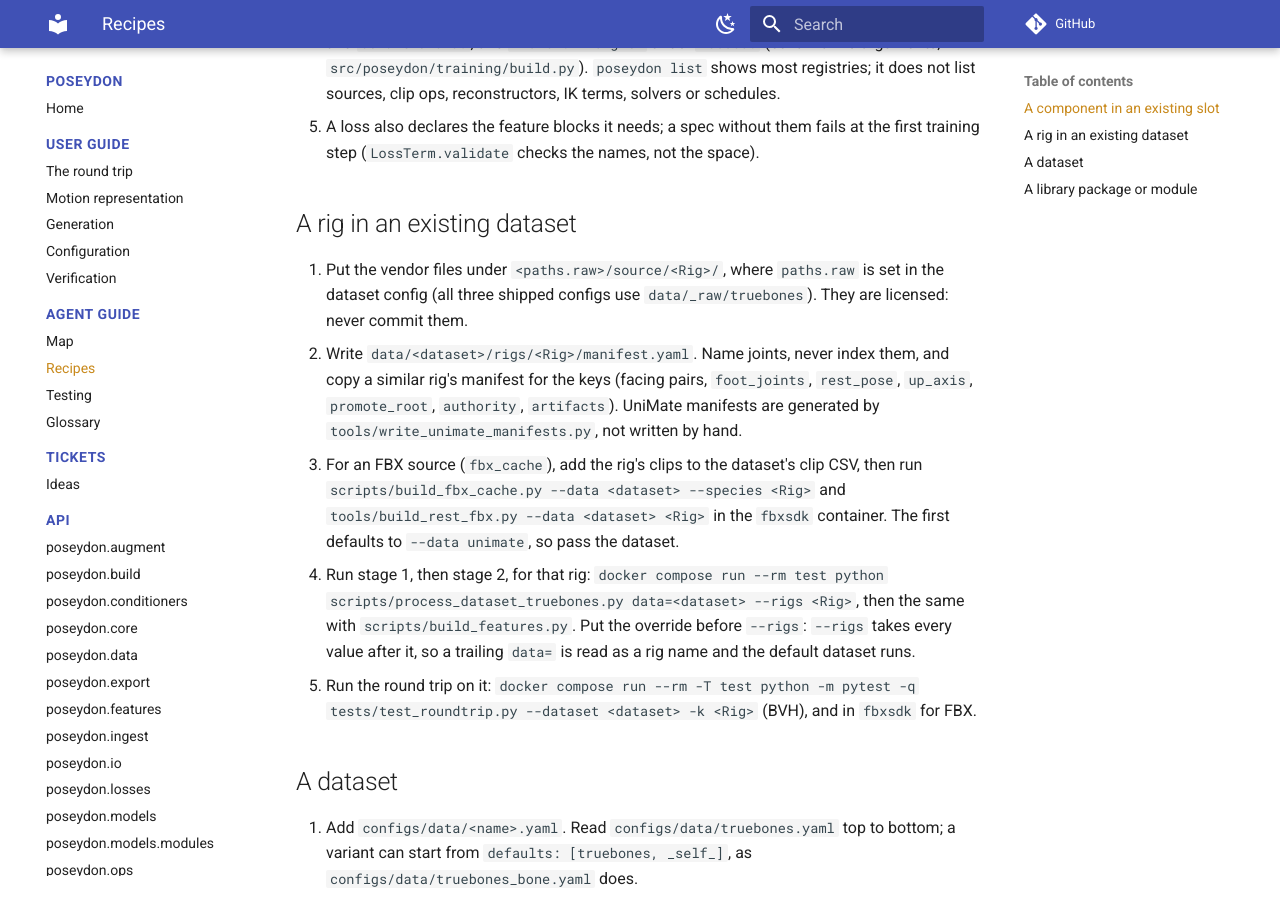
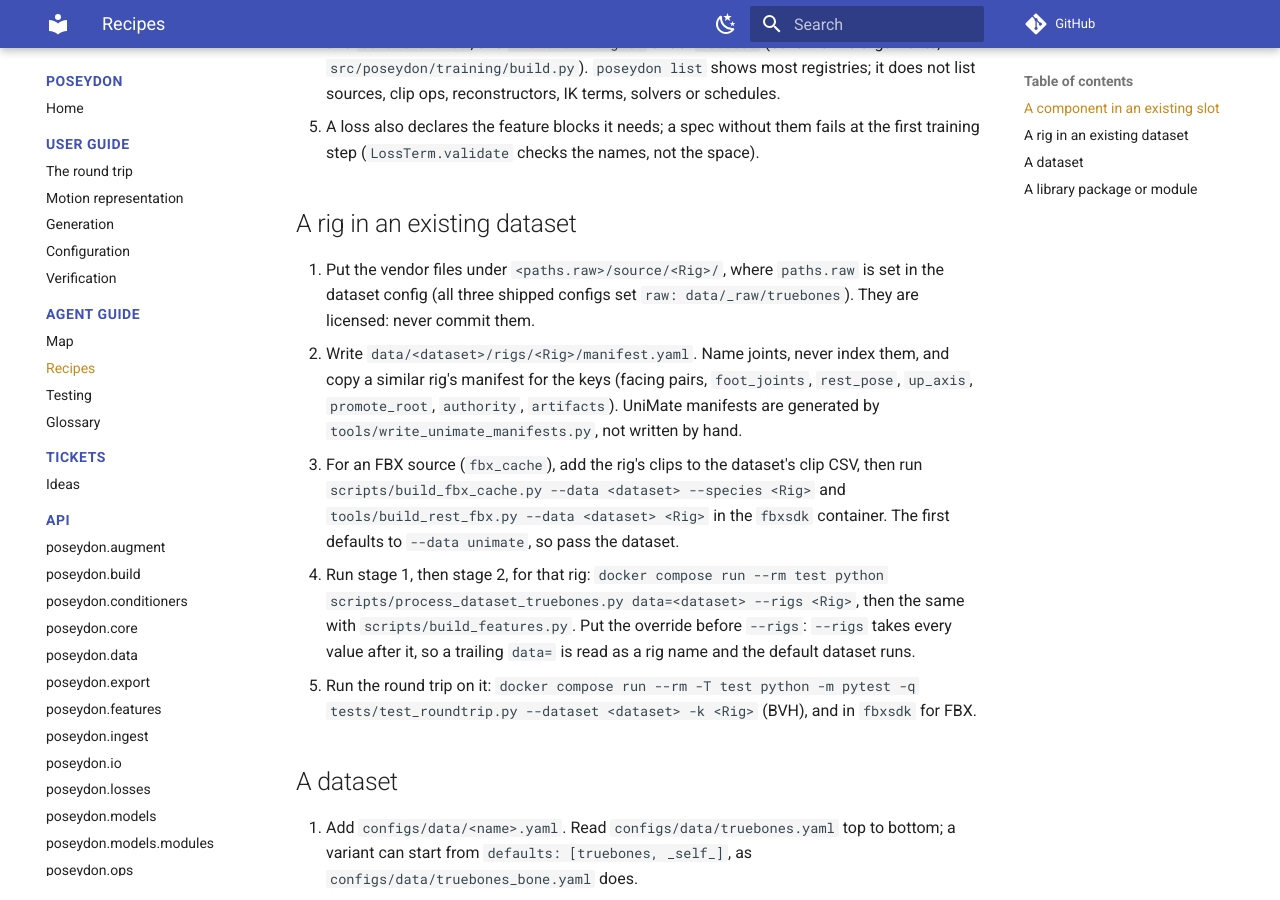
Before and after one commit to LuCazzola/PoseYdon, an MkDocs documentation site: the page built from docs/parallax/pages/agent-guide/recipes.md, in a window 1280 px wide and 900 px high, scrolled down 732 px. Built offline with MkDocs 1.6.1 and Material for MkDocs 9.7.7, drawn with Linux system fonts in a browser that asks for light colours; comment, search, counter and statistics services are not loaded.

Commit message:
docs: name no untracked files as repo paths
check_docs.py passed locally only because gitignored files existed:
data/_raw/truebones (vendor data) and report.json/report.txt (left by a
local verifier run). CI's clean checkout has neither. Written as a config
value and as <run>/ paths instead.

Co-Authored-By: Claude Opus 5.5 <noreply@anthropic.com>
Claude-Session: https://claude.ai/code/session_01XD5ecioCy2rUEpifDvGVCs

```diff
--- a/docs/parallax/pages/agent-guide/recipes.md
+++ b/docs/parallax/pages/agent-guide/recipes.md
@@ -31,7 +31,7 @@ stages and reduce rules.
 ## A rig in an existing dataset
 
 1. Put the vendor files under `<paths.raw>/source/<Rig>/`, where `paths.raw` is set in the
-   dataset config (all three shipped configs use `data/_raw/truebones`). They are
+   dataset config (all three shipped configs set `raw: data/_raw/truebones`). They are
    licensed: never commit them.
 2. Write `data/<dataset>/rigs/<Rig>/manifest.yaml`. Name joints, never index them, and
    copy a similar rig's manifest for the keys (facing pairs, `foot_joints`, `rest_pose`,
```
Also changed, not shown: docs/parallax/pages/user-guide/verification.md (+1 -1 lines).
